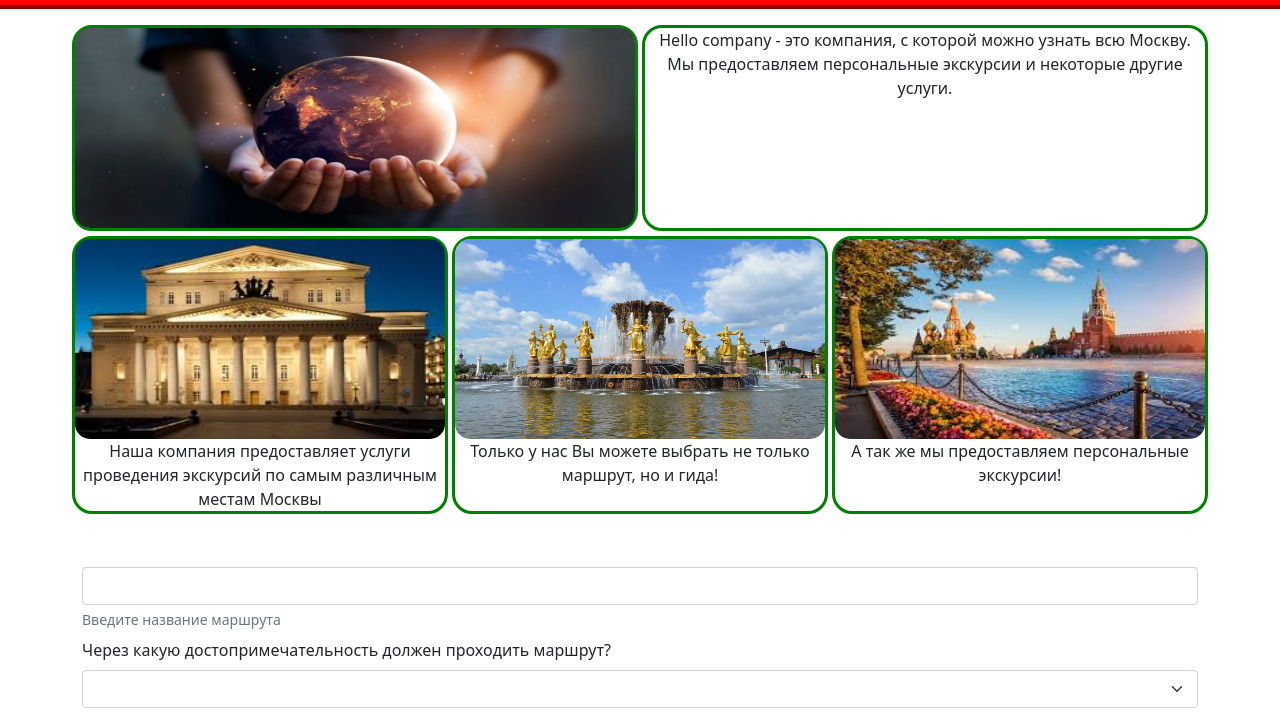
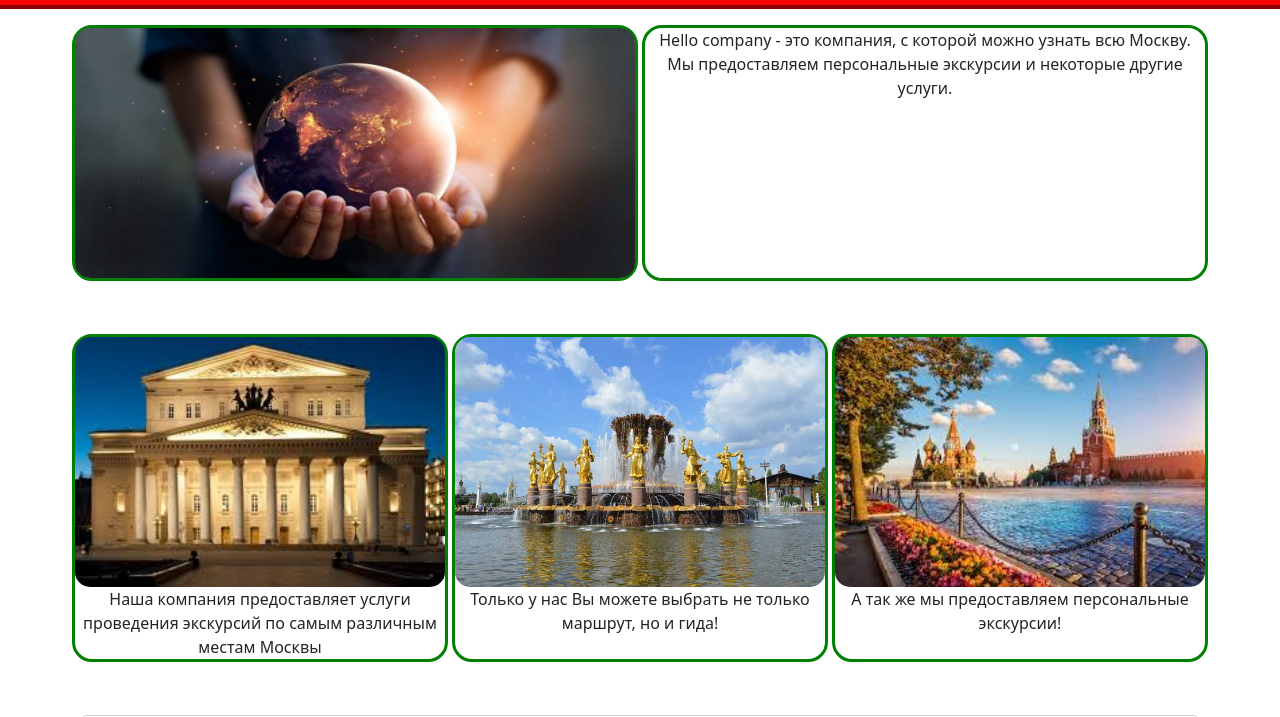
Before and after one commit to SirAlbaToR/webdev-exam-2023-1-9t3r2, a plain HTML site: page index.html in a window 1280 px wide. Shown: the part 51-768 px from the top of the page. Drawn offline with nearby package versions, Linux system fonts and the light colour scheme; no server answers.

Commit message:
Fixed bad compression of info about company

```diff
--- a/index.html
+++ b/index.html
@@ -49,7 +49,7 @@
         <div class="alert alert-danger d-none" role="alert" id="error-msg"></div>
 
         <div class="about container text-center mb-5" id="about-us">
-            <div class="row">
+            <div class="row mb-5 d-flex justify-content-between">
                 <div class="col">
                     <img src="images/world.jpg" alt="Мир">
                 </div>
--- a/style.css
+++ b/style.css
@@ -36,6 +36,8 @@ a:hover{
     border-radius: 15px;
     width: 100%;
     height: 200px;
+    min-width: 250px;
+    min-height: 250px;
 }
 
 div nav{
```
